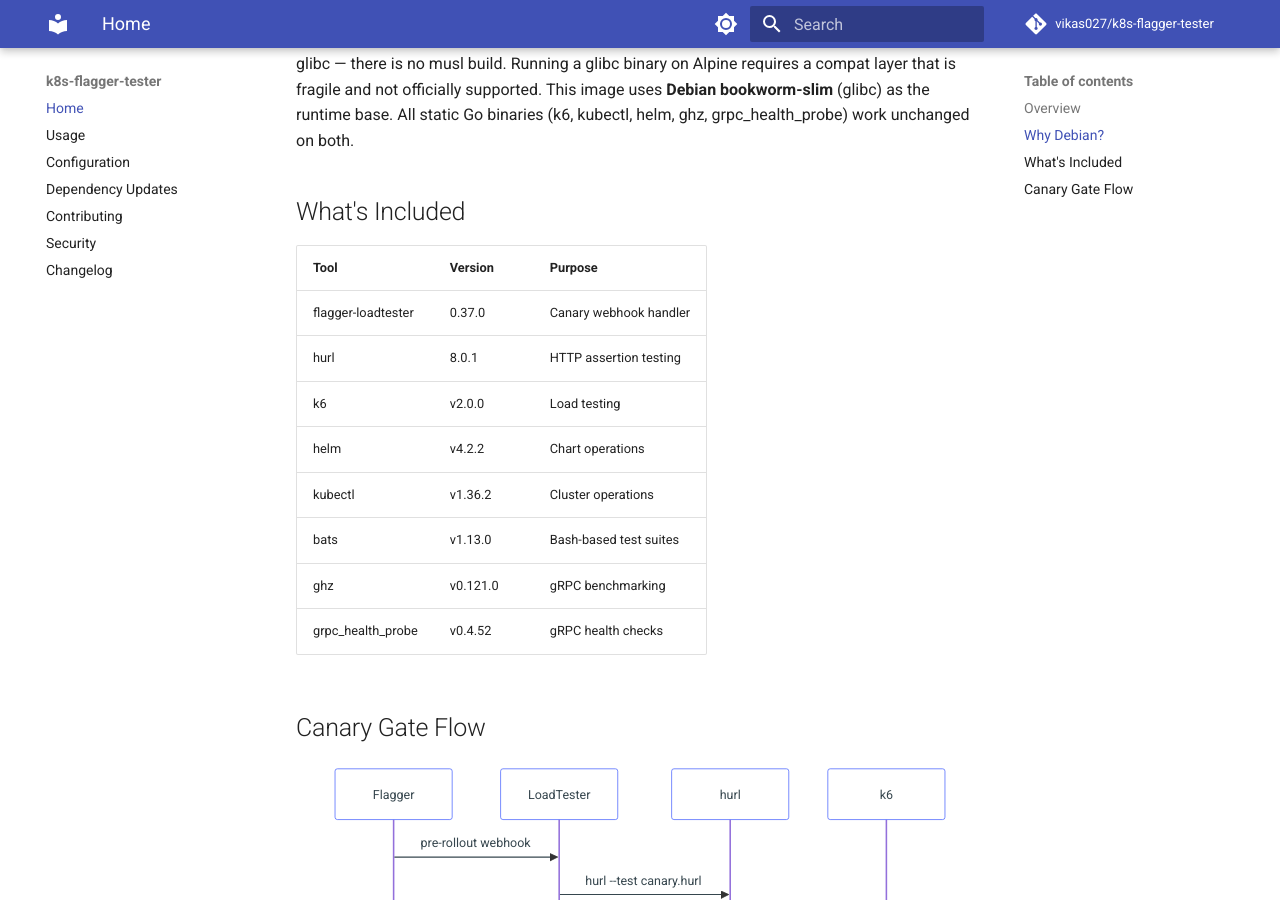
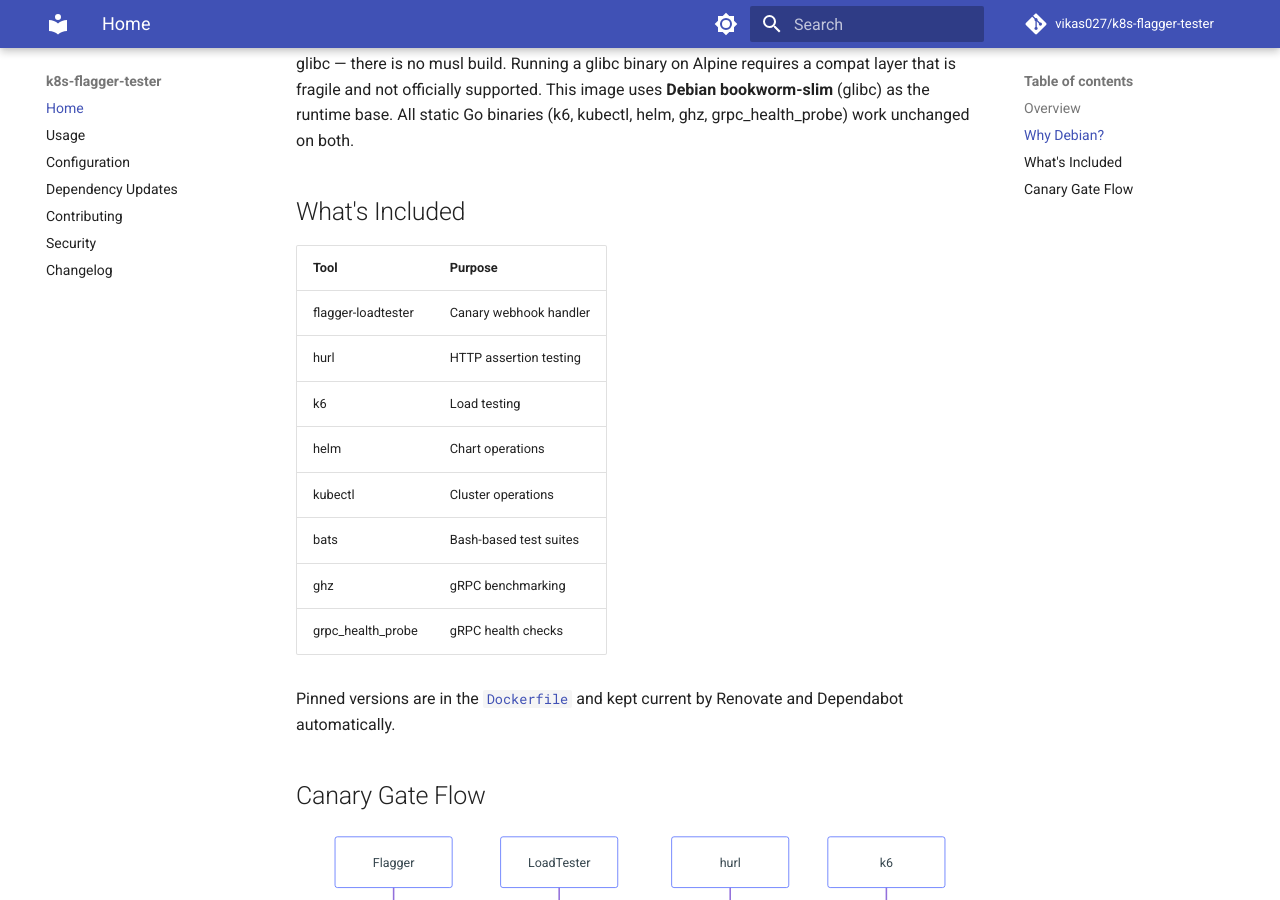
Before and after one commit to vikas027/k8s-flagger-tester, an MkDocs documentation site: the page built from docs/index.md, in a window 1280 px wide and 900 px high, scrolled down 650 px. Built offline with MkDocs 1.6.1 and Material for MkDocs 9.7.7, drawn with Linux system fonts in a browser that asks for light colours; comment, search, counter and statistics services are not loaded.

Commit message:
docs: remove hardcoded versions from docs tables (#23)
Version numbers in docs/index.md and docs/configuration.md drift
when Renovate bumps Dockerfile ARGs. Pointing readers to the
Dockerfile as the single source of truth instead.

```diff
--- a/docs/index.md
+++ b/docs/index.md
@@ -22,16 +22,18 @@
 
 ## What's Included
 
-| Tool | Version | Purpose |
-|------|---------|---------|
-| flagger-loadtester | 0.37.0 | Canary webhook handler |
-| hurl | 8.0.1 | HTTP assertion testing |
-| k6 | v2.0.0 | Load testing |
-| helm | v4.2.2 | Chart operations |
-| kubectl | v1.36.2 | Cluster operations |
-| bats | v1.13.0 | Bash-based test suites |
-| ghz | v0.121.0 | gRPC benchmarking |
-| grpc_health_probe | v0.4.52 | gRPC health checks |
+| Tool | Purpose |
+|------|---------|
+| flagger-loadtester | Canary webhook handler |
+| hurl | HTTP assertion testing |
+| k6 | Load testing |
+| helm | Chart operations |
+| kubectl | Cluster operations |
+| bats | Bash-based test suites |
+| ghz | gRPC benchmarking |
+| grpc_health_probe | gRPC health checks |
+
+Pinned versions are in the [`Dockerfile`](https://github.com/vikas027/k8s-flagger-tester/blob/main/Dockerfile) and kept current by Renovate and Dependabot automatically.
 
 ## Canary Gate Flow
 
```
Also changed, not shown: docs/configuration.md (+10 -8 lines).
